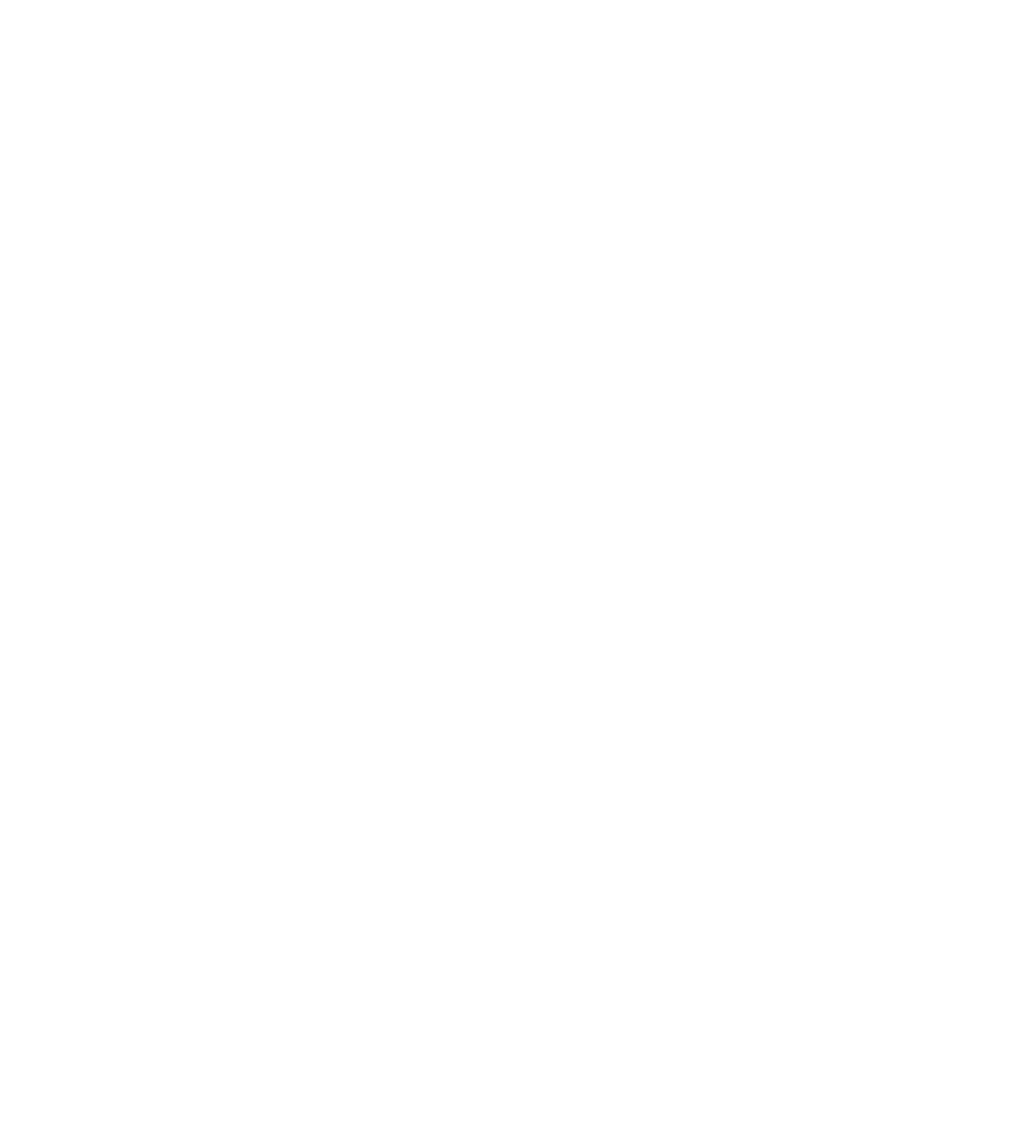
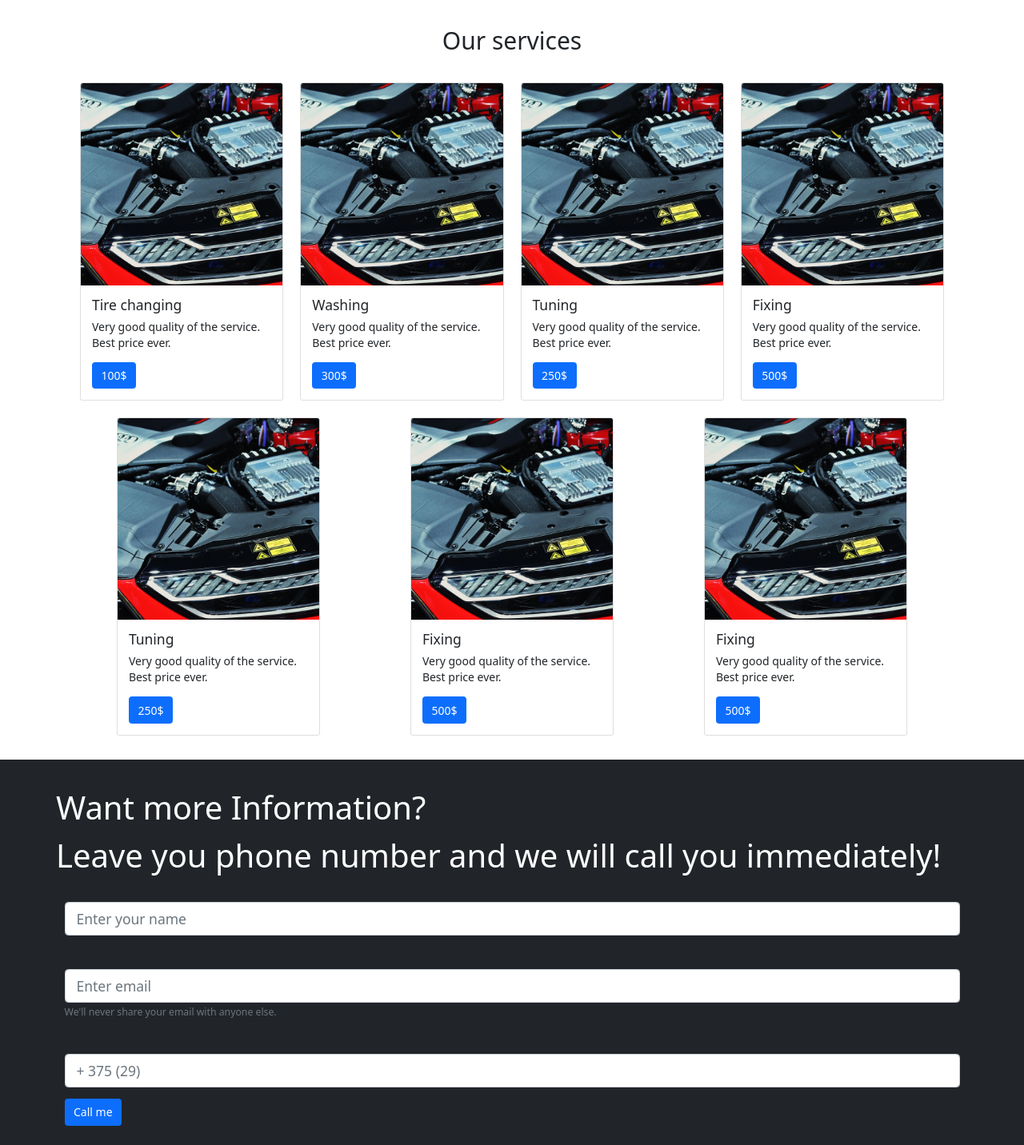
Before and after one commit to ShevelyanchikAlex/service-station, a React (Create React App) app in the folder client/: page / in a window 1280 px wide. Shown: the part 618-2050 px from the top of the page at 80% size. Before the commit the page ends 800 px from the top, so only its background shows below. Built offline with nearby package versions, Linux system fonts and the light colour scheme.

Commit message:
feat: add cardsList and form

```diff
--- /dev/null
+++ b/client/src/components/CarouselComp.js
@@ -0,0 +1,45 @@
+import React, { useState } from 'react';
+import Carousel from 'react-bootstrap/Carousel'
+
+const CarouselComp = () => {
+    return (
+        <Carousel>
+            <Carousel.Item>
+                <img
+                    className="d-block w-100"
+                    src={require("../assets/tuning.jpg")}
+                    alt="Tuning"
+                />
+                <Carousel.Caption>
+                    <h3>Tuning</h3>
+                    <p>Best cars for the coolest boys</p>
+                </Carousel.Caption>
+            </Carousel.Item>
+            <Carousel.Item>
+                <img
+                    className="d-block w-100"
+                    src={require("../assets/service.jpg")}
+                    alt="Second slide"
+                />
+
+                <Carousel.Caption>
+                    <h3>Best Service Station in Europe</h3>
+                    <p>Our masters can do every types of works</p>
+                </Carousel.Caption>
+            </Carousel.Item>
+            <Carousel.Item>
+                <img
+                    className="d-block w-100"
+                    src={require("../assets/wash.jpg")}
+                    alt="Third slide"
+                />
+                <Carousel.Caption>
+                    <h3>Car wash</h3>
+                    <p>15 minutes - every girl is yourth</p>
+                </Carousel.Caption>
+            </Carousel.Item>
+        </Carousel>
+    )
+}
+
+export default CarouselComp;
--- a/client/src/components/pages/Home.js
+++ b/client/src/components/pages/Home.js
@@ -1,45 +1,115 @@
 import React, { useState } from 'react';
-import Carousel from 'react-bootstrap/Carousel'
+import CarouselComp from '../CarouselComp'
+import { Card, Button, Row, Col, Container, Form } from 'react-bootstrap';
+
+const serviceList = [
+    {
+        title: 'Tire changing',
+        price: '100$',
+        description: "Very good quality of the service. Best price ever."
+    },
+    {
+        title: 'Washing',
+        price: '300$',
+        description: "Very good quality of the service. Best price ever."
+    },
+    {
+        title: 'Tuning',
+        price: '250$',
+        description: "Very good quality of the service. Best price ever."
+    },
+    {
+        title: 'Fixing',
+        price: '500$',
+        description: "Very good quality of the service. Best price ever."
+    },
+    {
+        title: 'Tuning',
+        price: '250$',
+        description: "Very good quality of the service. Best price ever."
+    },
+    {
+        title: 'Fixing',
+        price: '500$',
+        description: "Very good quality of the service. Best price ever."
+    }, {
+        title: 'Fixing',
+        price: '500$',
+        description: "Very good quality of the service. Best price ever."
+    },
+]
 
 const Home = () => {
+
+    const renderedItems = serviceList.map((item) => {
+        // const active = index === activeIndex ? 'active' : '';
+        return (
+            <Container>
+                <Col>
+                    <Card>
+                        <Card.Img variant="top" src={require("../../assets/card.jpg")} />
+                        <Card.Body>
+                            <Card.Title>{item.title}</Card.Title>
+                            <Card.Text>
+                                {item.description}
+                            </Card.Text>
+                            <Button variant="primary">{item.price}</Button>
+                        </Card.Body>
+                    </Card>
+                </Col>
+            </Container >
+        )
+    });
+
     return (
-        <Carousel>
-            <Carousel.Item>
-                <img
-                    className="d-block w-100"
-                    src={require("../../assets/tuning.jpg")}
-                    alt="Tuning"
-                />
-                <Carousel.Caption>
-                    <h3>Tuning</h3>
-                    <p>Best cars for the coolest boys</p>
-                </Carousel.Caption>
-            </Carousel.Item>
-            <Carousel.Item>
-                <img
-                    className="d-block w-100"
-                    src={require("../../assets/service.jpg")}
-                    alt="Second slide"
-                />
+        <div>
+            <CarouselComp></CarouselComp>
+            <Row style={{
+                textAlign: 'center',
+                margin: '30px auto 0px auto',
+                fontSize: '30px',
 
-                <Carousel.Caption>
-                    <h3>Best Service Station in Europe</h3>
-                    <p>Our masters can do every types of works</p>
-                </Carousel.Caption>
-            </Carousel.Item>
-            <Carousel.Item>
-                <img
-                    className="d-block w-100"
-                    src={require("../../assets/wash.jpg")}
-                    alt="Third slide"
-                />
-
-                <Carousel.Caption>
-                    <h3>Car wash</h3>
-                    <p>15 minutes - every girl is yourth</p>
-                </Carousel.Caption>
-            </Carousel.Item>
-        </Carousel>
+            }}>
+                <div>Our services</div>
+            </Row>
+            <Container style={{ padding: '30px' }}>
+                <Row xs={1} md={4} className="g-4">
+                    {renderedItems}
+                </Row>
+            </Container>
+            <div style={{ backgroundColor: '#212529', padding: '30px' }}>
+                <Container>
+                    <Form>
+                        <div style={{ textAlign: 'center', margin: '0 auto' }}>
+                            <Row style={{ color: 'white', fontSize: '40px' }}>
+                                Want more Information?
+                            </Row>
+                            <Row style={{ color: 'white', fontSize: '40px' }}>
+                                Leave you phone number and we will call you immediately!
+                            </Row>
+                        </div>
+                        <Form.Group className="mb-3" controlId="formBasicEmail">
+                            <Form.Label>Name</Form.Label>
+                            <Form.Control size="lg" type="text" placeholder="Enter your name" />
+                        </Form.Group>
+                        <Form.Group className="mb-3" controlId="formBasicEmail">
+                            <Form.Label>Email address</Form.Label>
+                            <Form.Control size="lg" type="email" placeholder="Enter email" />
+                            <Form.Text className="text-muted" style={{ color: 'white !important' }}>
+                                We'll never share your email with anyone else.
+                            </Form.Text>
+                        </Form.Group>
+                        <Form.Group className="mb-3" controlId="formBasicPassword">
+                            <Form.Label >Phone number</Form.Label>
+                            <Form.Control size="lg" type="text" placeholder="+ 375 (29)" />
+                        </Form.Group>
+                        <Button variant="primary" type="submit" onClick={(e) => { e.preventDefault() }}>
+                            Call me
+                        </Button>
+                    </Form>
+                </Container>
+            </div>
+        </div >
     )
 }
 
```
Also changed, not shown: client/src/assets/card.jpg (added).
